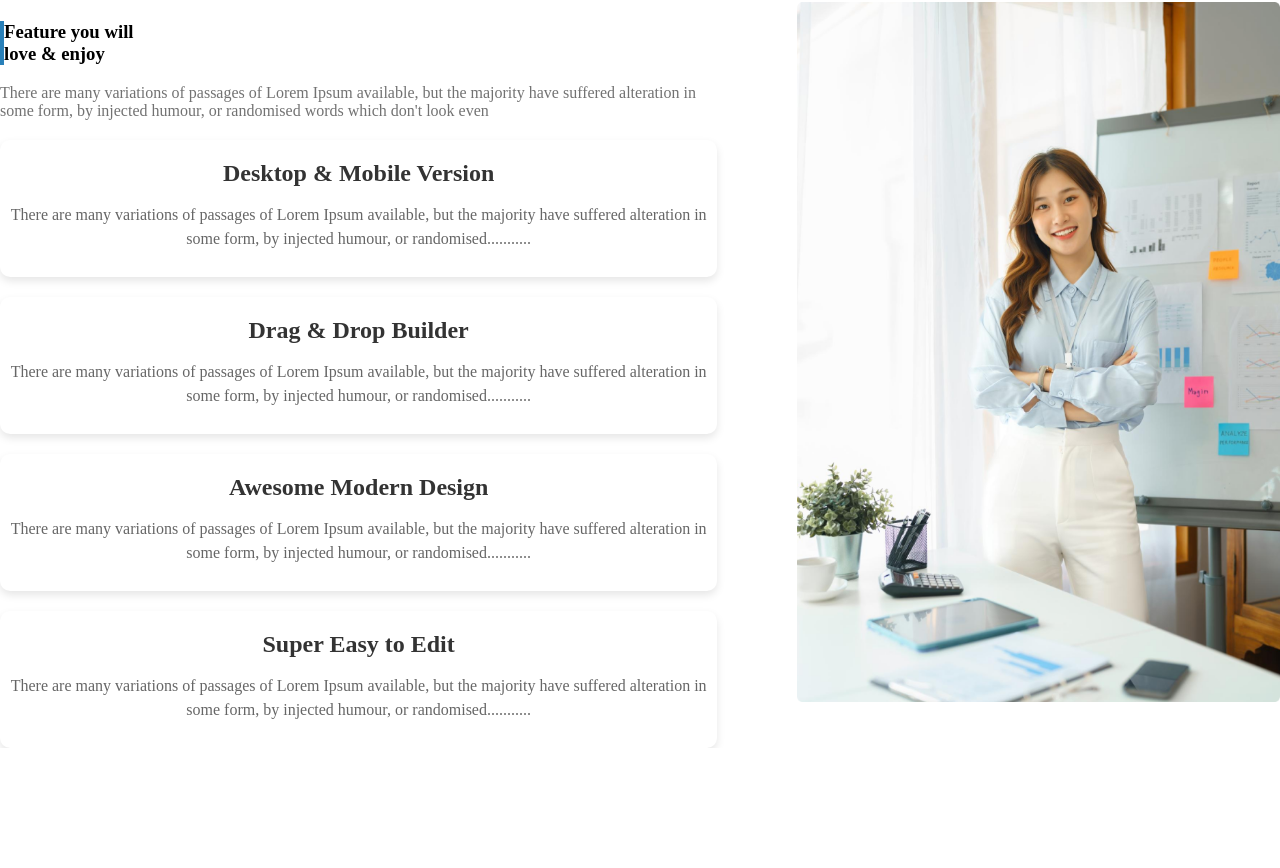
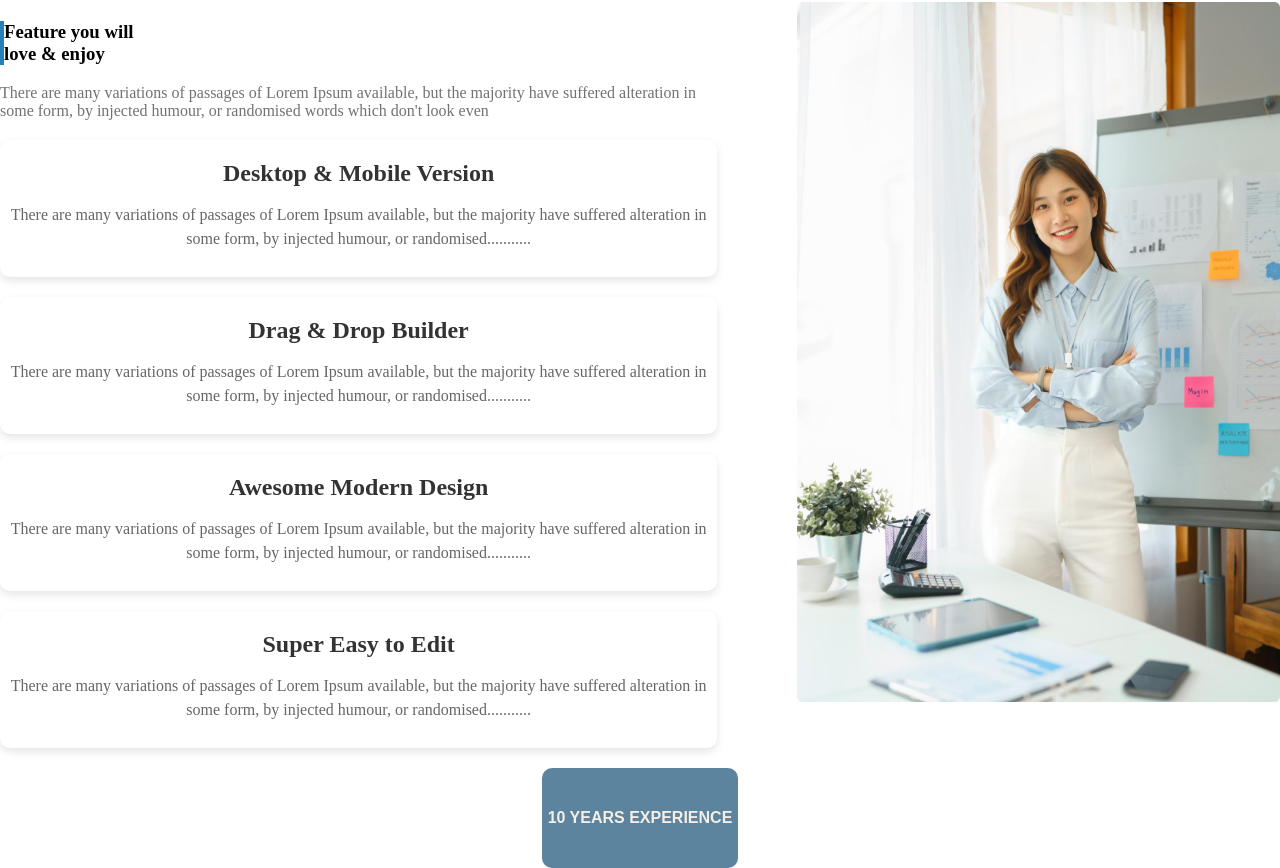
Before and after one commit to SabbirReturn/architect-website-repo, a plain HTML site: page index.html in a window 1280 px wide. Shown: the part 1729-2597 px from the top of the page. Before the commit the page ends 2477 px from the top, so only its background shows below. Drawn offline with Linux system fonts and the light colour scheme.

Commit message:
secondary-btn

```diff
--- a/index.html
+++ b/index.html
@@ -76,9 +76,9 @@
                     <img class="experience-img" src="images/architect.png" alt="">
                 </div>
             </section>
-            <!-- <div class="secondary-btn">
+            <div class="secondary-btn">
                 <button>10 years experience</button>
-            </div> -->
+            </div>
         </section>
     </main>
 </body>
--- a/styles/index.css
+++ b/styles/index.css
@@ -164,6 +164,49 @@ nav ul li a{
     line-height: 1.5;
 }
 
+/* experience button */
+  .secondary-btn{
+    text-align: center;
+    height: 100px;
+    margin-top: 20px;
+    /* position: relative;
+    top: -100px;
+    left: 200px; */
+  }
+  .secondary-btn button{
+    height: 100%;
+    background: #5c849e;
+    color: #f4eee6;
+    border: none;
+    border-radius: 10px;
+    font-size: 1rem;
+    font-weight: 700;
+    text-transform: uppercase;
+    cursor: pointer;
+    position: relative;
+    overflow: hidden;
+    transition: background 0.3s ease-in-out;
+  }
+  .secondary-btn button:hover {
+    background: #2980b9;
+  }
+
+  .secondary-btn button::before {
+    content: '';
+    position: absolute;
+    top: 0;
+    left: 0;
+    width: 100%;
+    height: 100%;
+    background: rgba(255, 255, 255, 0.2);
+    transform: scaleX(0);
+    transform-origin: left;
+    transition: transform 0.5s ease-in-out;
+  }
+
+  .secondary-btn button:hover::before {
+    transform: scaleX(1);
+  }
 /* small screen responsive */
 @media screen and (max-width:576px) {
     nav{
@@ -205,12 +248,20 @@ nav ul li a{
     }
     .Feature-description{
       padding: 0px 10px;
-      }
+    }
     .Feature-title{
       margin-right: 150px;
     }
     .card:hover {
       border: 2px solid #5c849e;
     }
+    .secondary-btn{
+      text-align: center;
+      height: 100px;
+      margin-top: 10px;
+    }
+    .secondary-btn button{
+      height: 50%;
+    }
 
 }
```
